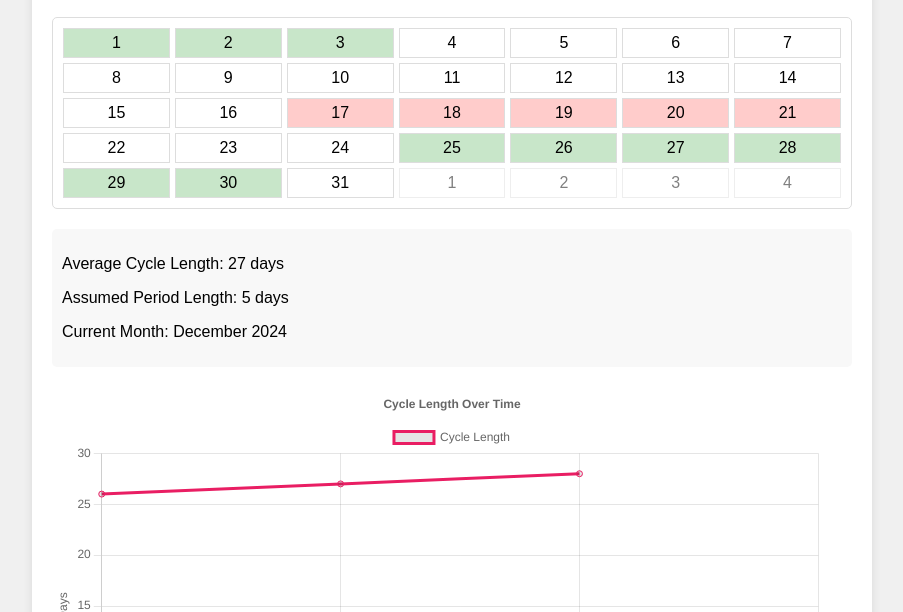
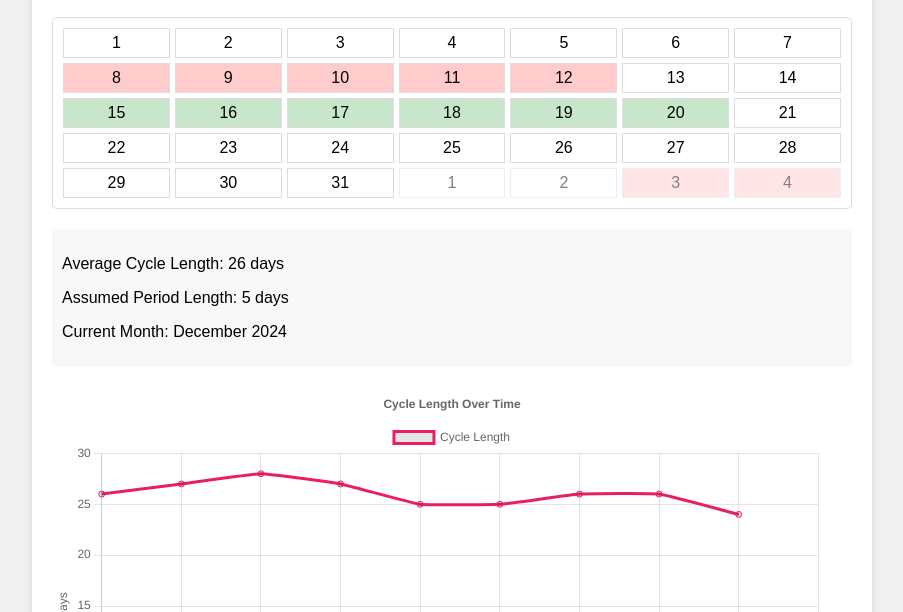
Before and after one commit to Bombboox/BugMenstrualCycleTracker, a plain HTML site: page index.html in a window 1280 px wide. Shown: the part 188-800 px from the top of the page, without its empty margins (188-1091 px from the left). Drawn offline with nearby package versions, Linux system fonts and the light colour scheme.

Commit message:
Update index.html

```diff
--- a/index.html
+++ b/index.html
@@ -117,7 +117,13 @@
             moment('2024-04-18'),
             moment('2024-05-14'),
             moment('2024-06-10'),
-            moment('2024-07-08')
+            moment('2024-07-08'),
+            moment('2024-08-04'),
+            moment('2024-08-29'),
+            moment('2024-09-23'),
+            moment('2024-10-19'),
+            moment('2024-11-14'),
+            moment('2024-12-08'),
         ];
 
         let currentMonth = moment();
```
